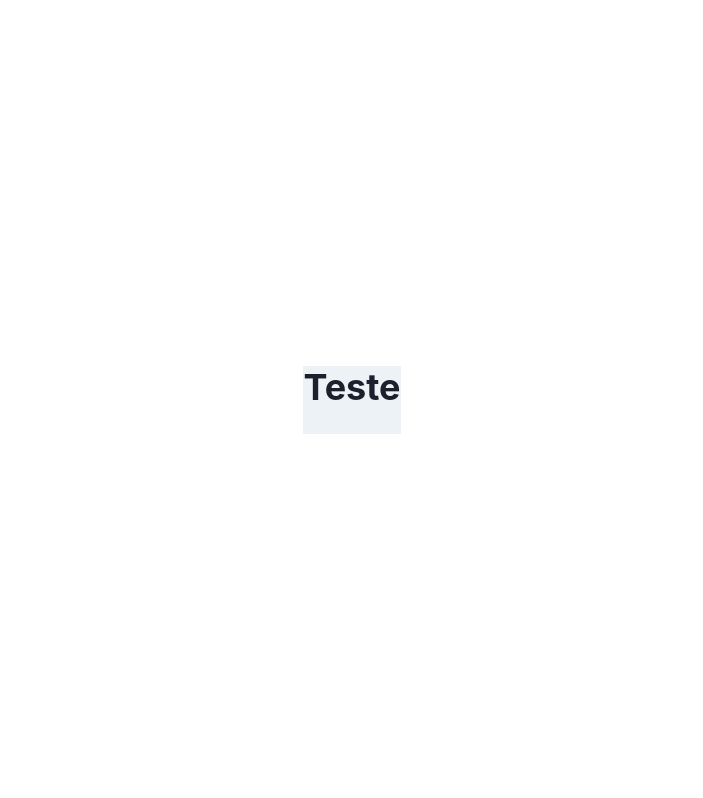
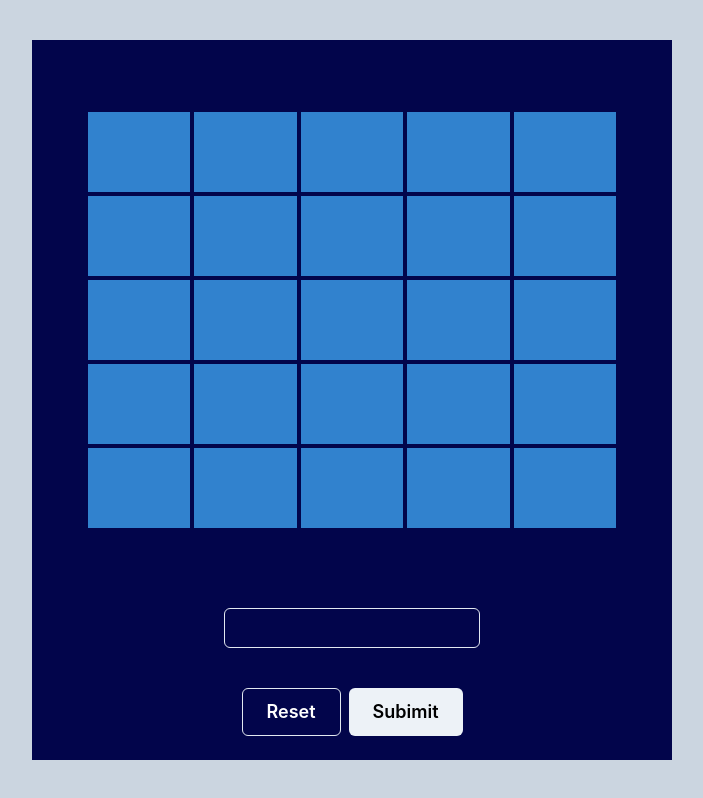
Before and after one commit to Raysson-ornelas/challenge-ume, a Next.js app: page / in a window 1280 px wide. Shown: the whole page, without its empty margins (288-991 px from the left). Built offline with nearby package versions, Linux system fonts and the light colour scheme.

Commit message:
fea: created table layout

```diff
--- a/pages/index.tsx
+++ b/pages/index.tsx
@@ -1,13 +1,50 @@
 import type { NextPage } from 'next'
-import { Flex, Heading } from '@chakra-ui/react'
+import { Grid, Box, Input, Button, VStack, Stack} from '@chakra-ui/react'
 
 const Home: NextPage = () => {
   return (
-    <Flex height="100vh" alignItems="center" justifyContent="center">
-      <Flex direction="column" background="gray.100" justifyContent="center">
-        <Heading mb={6}>Teste</Heading>
-      </Flex>
-    </Flex>
+    <>
+    <VStack bg="gray.300" height="100vh">
+      <Box bg="#02054B" w="50vw" height="90vh" mt={10}>
+        <VStack height="70vh" alignItems="center" justifyContent="center">
+          <Grid templateColumns='repeat(5,1fr)' gap={1}>
+            <Box w='8vw' h='10vh' bg='blue.500'/>
+            <Box w='8vw' h='10vh' bg='blue.500'/>
+            <Box w='8vw' h='10vh' bg='blue.500'/>
+            <Box w='8vw' h='10vh' bg='blue.500'/>
+            <Box w='8vw' h='10vh' bg='blue.500'/>
+            <Box w='8vw' h='10vh' bg='blue.500'/>
+            <Box w='8vw' h='10vh' bg='blue.500'/>
+            <Box w='8vw' h='10vh' bg='blue.500'/>
+            <Box w='8vw' h='10vh' bg='blue.500'/>
+            <Box w='8vw' h='10vh' bg='blue.500'/>
+            <Box w='8vw' h='10vh' bg='blue.500'/>
+            <Box w='8vw' h='10vh' bg='blue.500'/>
+            <Box w='8vw' h='10vh' bg='blue.500'/>
+            <Box w='8vw' h='10vh' bg='blue.500'/>
+            <Box w='8vw' h='10vh' bg='blue.500'/>
+            <Box w='8vw' h='10vh' bg='blue.500'/>
+            <Box w='8vw' h='10vh' bg='blue.500'/>
+            <Box w='8vw' h='10vh' bg='blue.500'/>
+            <Box w='8vw' h='10vh' bg='blue.500'/>
+            <Box w='8vw' h='10vh' bg='blue.500'/>
+            <Box w='8vw' h='10vh' bg='blue.500'/>
+            <Box w='8vw' h='10vh' bg='blue.500'/>
+            <Box w='8vw' h='10vh' bg='blue.500'/>
+            <Box w='8vw' h='10vh' bg='blue.500'/>
+            <Box w='8vw' h='10vh' bg='blue.500'/>
+          </Grid>
+        </VStack>
+        <VStack spacing={5} height="18vh" alignItems="center" justifyContent="center">
+            <Input  width="20vw" mb={5} type="text" size="md" color="white"></Input>
+            <Stack direction="row">
+              <Button size="lg" variant="outline" color="white" _hover={{borderColor:'blue.500'}}>Reset</Button>
+              <Button size="lg" variant="solid" color='black' _hover={{bg:'blue.100'}}>Subimit</Button>
+            </Stack>
+        </VStack>
+      </Box>
+    </VStack>
+    </>
   )
 }
 
```
